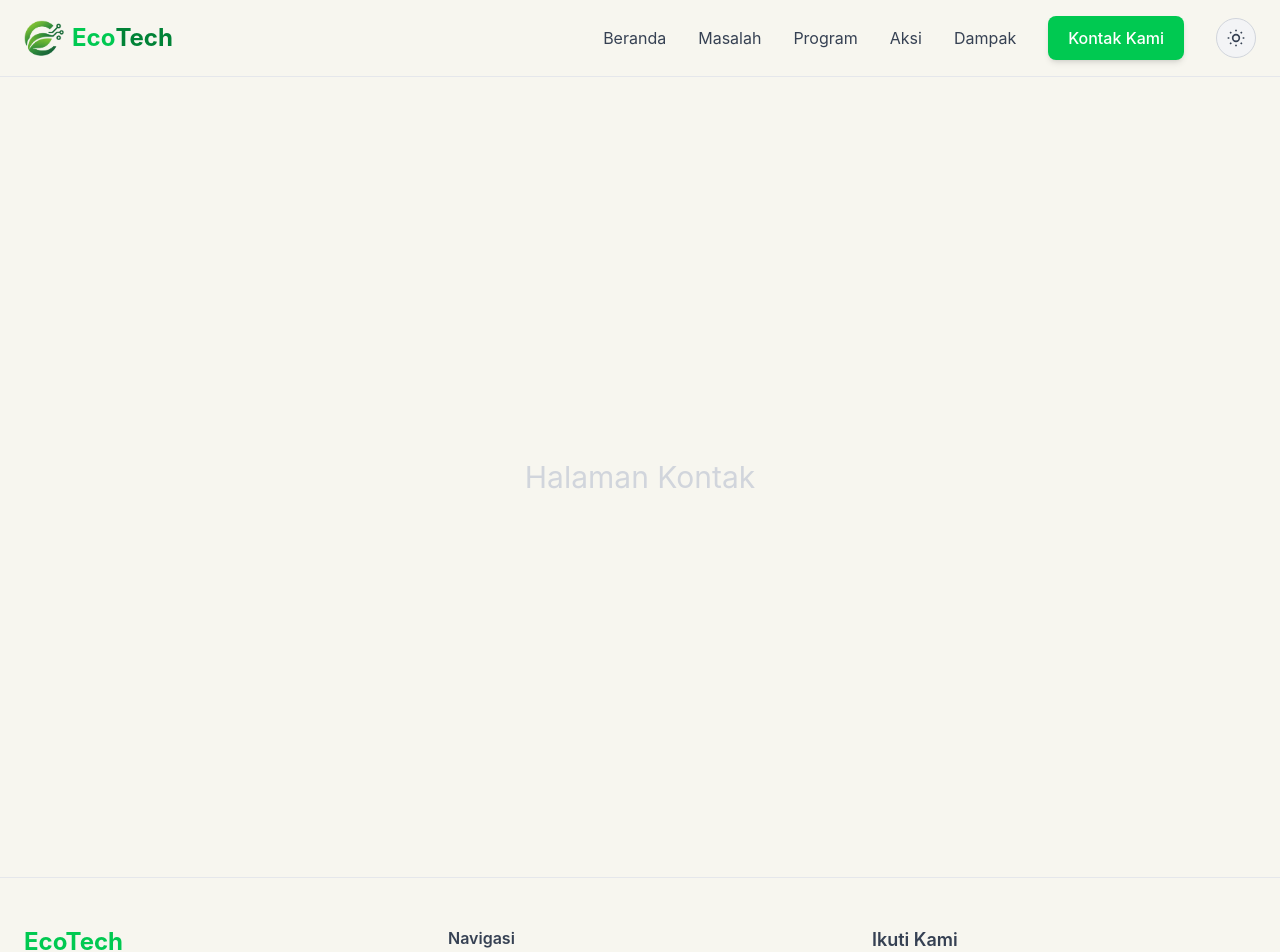
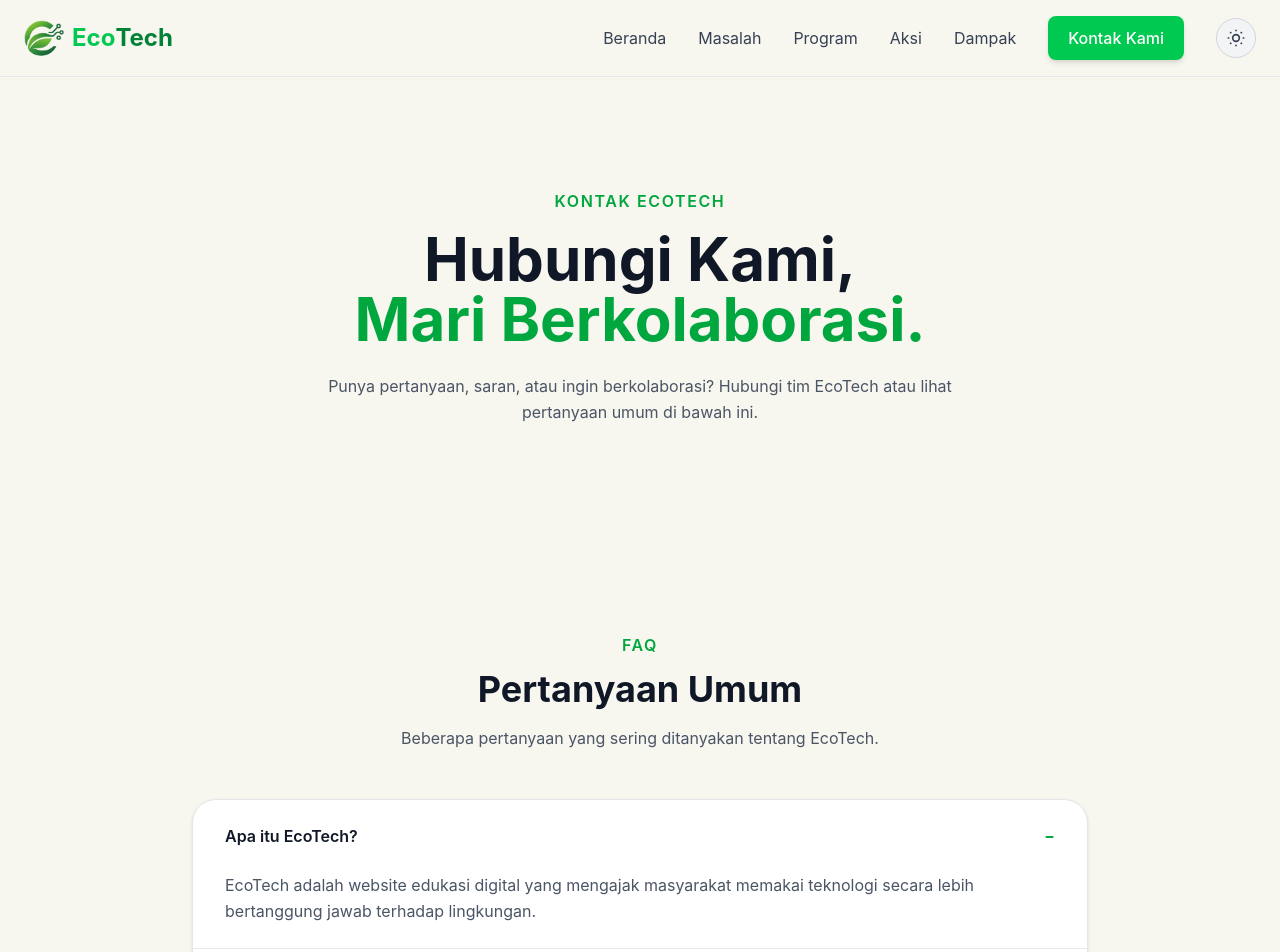
Before and after one commit to GinkoKy/Kelompok_2-Penugasan-Week-2, a React (Vite) app: page /kontak in a window 1280 px wide. Shown: the top 952 px of the page. Built offline with nearby package versions, Linux system fonts and the light colour scheme.

Commit message:
Add FAQ section on Kontak page

```diff
--- /dev/null
+++ b/src/components/FaqList.jsx
@@ -0,0 +1,48 @@
+import { useState } from "react";
+
+function FaqList({ data }) {
+  // openId nyimpen id pertanyaan yang lagi kebuka
+  // awalnya pertanyaan pertama yang kebuka
+  const [openId, setOpenId] = useState(1);
+
+  const handleClick = (id) => {
+    // kalau yang diklik sudah kebuka, ditutup. kalau belum, dibuka
+    if (openId === id) {
+      setOpenId(null);
+    } else {
+      setOpenId(id);
+    }
+  };
+
+  return (
+    <div className="overflow-hidden rounded-3xl border border-gray-200 bg-white shadow-sm transition-colors duration-300 dark:border-gray-700 dark:bg-gray-800">
+      {data.map((faq) => (
+        <div
+          key={faq.id}
+          className="border-b border-gray-200 last:border-b-0 dark:border-gray-700"
+        >
+          {/* Pertanyaan */}
+          <button
+            onClick={() => handleClick(faq.id)}
+            className="flex w-full cursor-pointer items-center justify-between gap-4 px-6 py-5 text-left md:px-8"
+          >
+            <span className="font-semibold">{faq.question}</span>
+
+            <span className="text-2xl text-green-600 dark:text-green-400">
+              {openId === faq.id ? "-" : "+"}
+            </span>
+          </button>
+
+          {/* Jawaban, cuma muncul kalau lagi kebuka */}
+          {openId === faq.id && (
+            <p className="px-6 pb-6 leading-relaxed text-gray-600 dark:text-gray-400 md:px-8">
+              {faq.answer}
+            </p>
+          )}
+        </div>
+      ))}
+    </div>
+  );
+}
+
+export default FaqList;
--- /dev/null
+++ b/src/data/faq.js
@@ -0,0 +1,28 @@
+const faqData = [
+  {
+    id: 1,
+    question: "Apa itu EcoTech?",
+    answer:
+      "EcoTech adalah website edukasi digital yang mengajak masyarakat memakai teknologi secara lebih bertanggung jawab terhadap lingkungan.",
+  },
+  {
+    id: 2,
+    question: "Siapa saja yang bisa ikut mendukung?",
+    answer:
+      "Siapa saja bisa ikut mendukung, baik pelajar, komunitas, maupun pelaku usaha yang peduli dengan lingkungan.",
+  },
+  {
+    id: 3,
+    question: "Bagaimana cara berkolaborasi dengan EcoTech?",
+    answer:
+      "Kamu bisa menghubungi kami lewat form kontak di halaman ini, nanti tim EcoTech akan membalas pesanmu.",
+  },
+  {
+    id: 4,
+    question: "Apakah ada biaya untuk mengikuti program?",
+    answer:
+      "Tidak ada biaya. Semua program EcoTech bisa diikuti secara gratis.",
+  },
+];
+
+export default faqData;
--- a/src/pages/Kontak.jsx
+++ b/src/pages/Kontak.jsx
@@ -1,8 +1,44 @@
+import Section from "../components/Section";
+import FaqList from "../components/FaqList";
+import faqData from "../data/faq";
+
 function Kontak() {
   return (
-    <div className="min-h-screen bg-[#f7f6ef] flex flex-col items-center justify-center transition-colors duration-300 dark:bg-gray-900">
-      <p className="text-3xl text-gray-300 dark:text-gray-700">Halaman Kontak</p>
-    </div>
+    <main className="min-h-screen bg-[#f7f6ef] text-gray-900 transition-colors duration-300 dark:bg-gray-900 dark:text-white">
+      {/* Hero */}
+      <section className="px-6 py-20 md:py-28">
+        <div className="mx-auto max-w-7xl text-center">
+          <p className="font-semibold uppercase tracking-widest text-green-600 dark:text-green-400">
+            Kontak EcoTech
+          </p>
+
+          <h1 className="mt-4 text-4xl font-bold md:text-6xl">
+            Hubungi Kami,
+            <span className="block text-green-600 dark:text-green-400">
+              Mari Berkolaborasi.
+            </span>
+          </h1>
+
+          <p className="mx-auto mt-6 max-w-2xl leading-relaxed text-gray-600 dark:text-gray-400">
+            Punya pertanyaan, saran, atau ingin berkolaborasi? Hubungi tim
+            EcoTech atau lihat pertanyaan umum di bawah ini.
+          </p>
+        </div>
+      </section>
+
+      {/* Form Kontak (dikerjakan Kris / Zaydan) */}
+
+      {/* FAQ */}
+      <Section
+        eyebrow="FAQ"
+        title="Pertanyaan Umum"
+        description="Beberapa pertanyaan yang sering ditanyakan tentang EcoTech."
+      >
+        <div className="mx-auto max-w-4xl">
+          <FaqList data={faqData} />
+        </div>
+      </Section>
+    </main>
   );
 }
 
```
